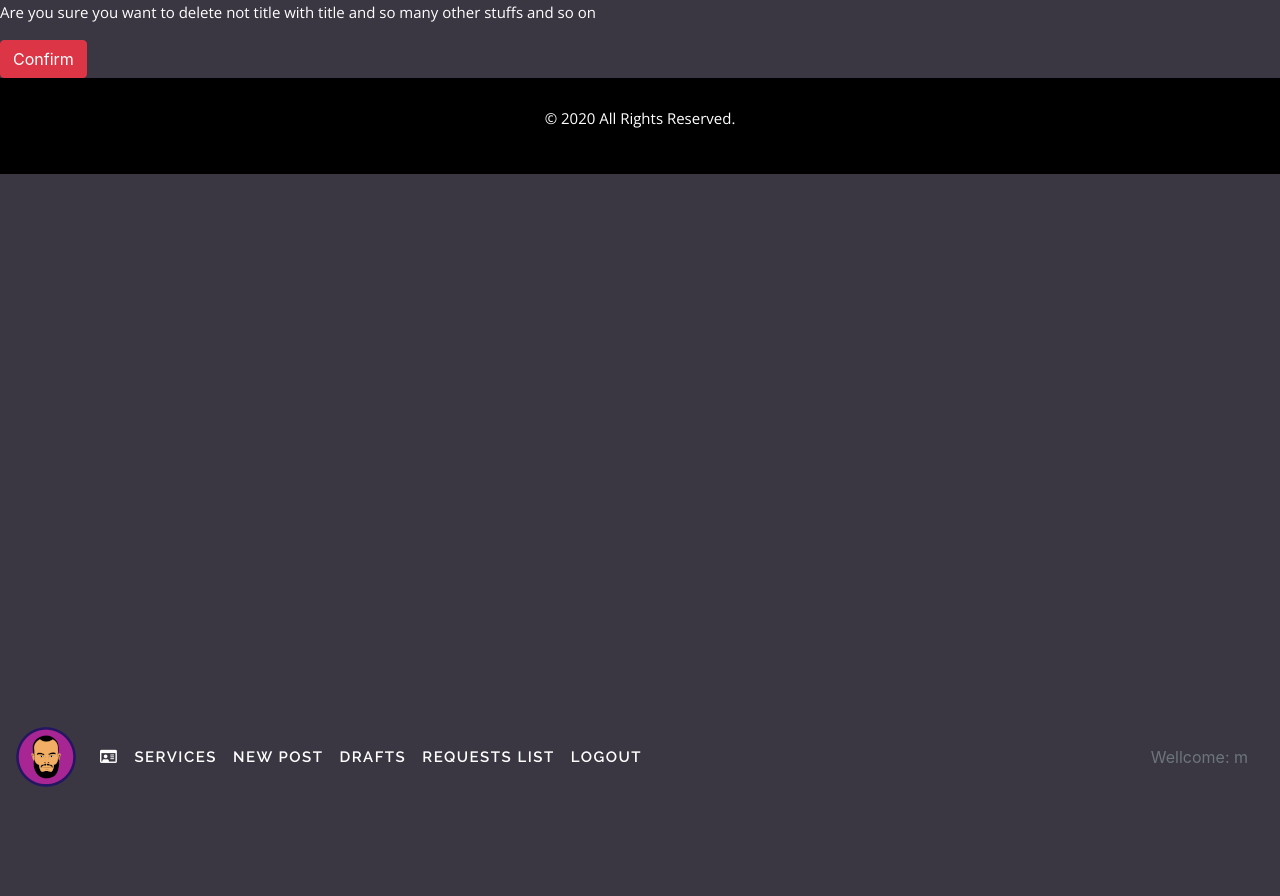
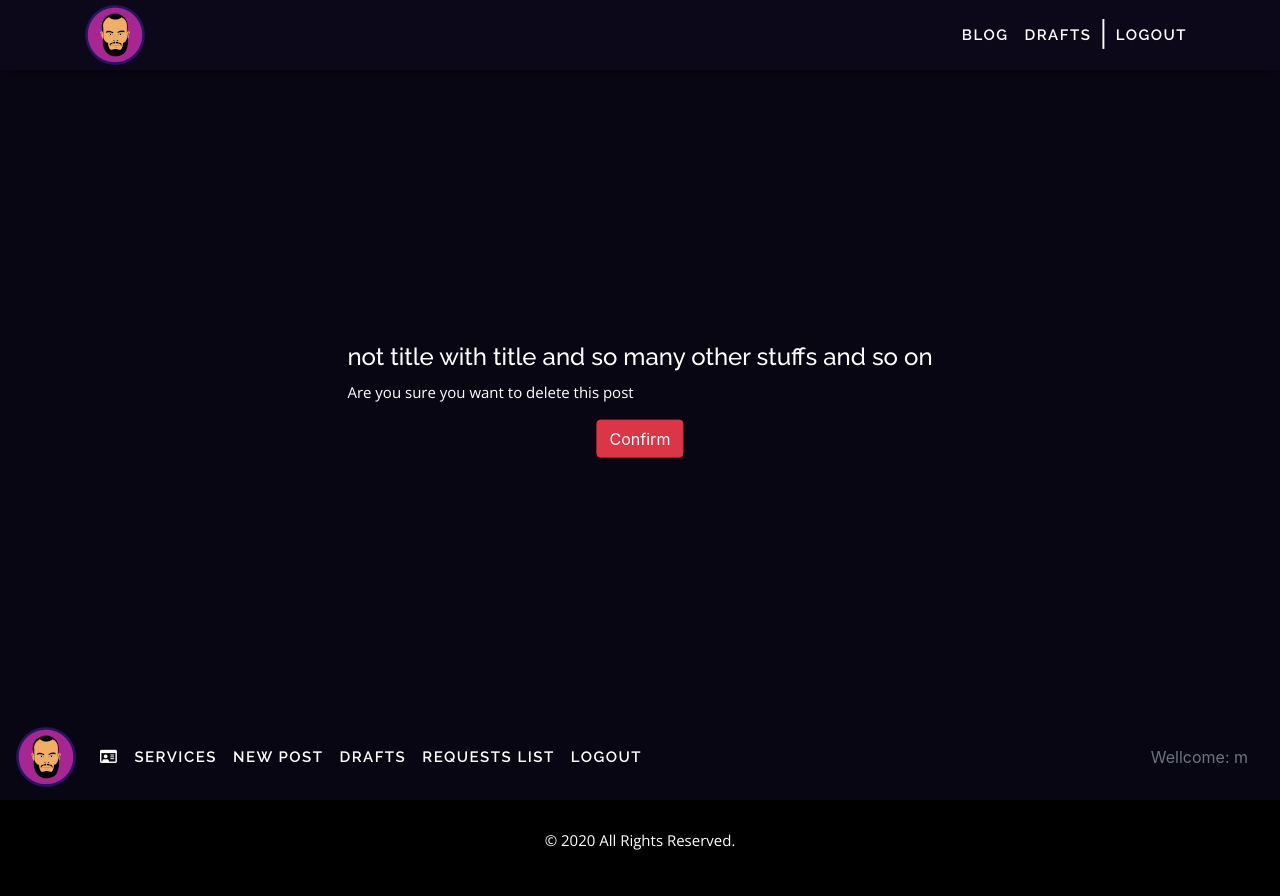
Before and after one commit to MHphysicist/my_site, a Django app: page /post/5/delete/ in a window 1280 px wide. Before the commit the page ends 787 px from the top, so only its background shows below. Run offline with Django 3.2, Linux system fonts and the light colour scheme; a user stored in the database is signed in; data comes from the database, SQL or seed files in the repository; both versions use the stored data as it was after the commit; some libraries are stand-ins or nearby versions; some web fonts are replaced.

Commit message:
Changes commit for origin push

```diff
--- a/blog_app/templates/blog_app/about.html
+++ b/blog_app/templates/blog_app/about.html
@@ -86,7 +86,7 @@
     <!-- About 01 -->
     <div id="about-01">
 
-        <div class="content-box-md">
+        <div class="content-box-sm">
 
             <div class="container">
 
--- a/blog_app/templates/blog_app/post_confirm_delete.html
+++ b/blog_app/templates/blog_app/post_confirm_delete.html
@@ -1,8 +1,48 @@
 {% extends "blog_app/base.html" %}
 {% block body_block %}
-  <form method="POST">
+{% load static %}
+<!-- Header -->
+<header>
+  <nav id="postlist-nav" class="navbar fixed-top nav-on-scroll navbar-expand-md">
+      <div class="container">
+          <span id="mobile-nav-open-btn">&#9776;</span>
+          <a href="{% url 'about' %}" class="navbar-brand">
+              <img src="{% static 'images/logo/my-logo.png' %}" alt="logo">
+          </a>
+
+          <!-- menu -->
+          <div class="collapse navbar-collapse justify-content-end">
+              <ul class="nav navbar-nav">
+                  <li><a href="{% url 'post_list' %}" class="nav-link">Blog</a></li>
+                      <li><a href="{% url 'draft_list' %}" class="nav-link">Drafts</a></li>
+                      <li style="font-size: 25px;"> | </li>
+                      <li><a href="{% url 'logout' %}" class="nav-link">Logout</a></li>
+              </ul>
+          </div>
+
+          <div id="mobile-nav">
+              <!-- Mobile Menu Close Button -->
+              <span id="mobile-nav-close-btn">&times;</span>
+              <div id="mobile-nav-content">
+                <ul class="nav navbar-nav">
+                  <li><a href="{% url 'post_list' %}" class="nav-link">Blog</a></li>
+                      <li><a href="{% url 'draft_list' %}" class="nav-link">Drafts</a></li>
+                      <li style="font-size: 25px;">-------------</li>
+                      <li><a href="{% url 'logout' %}" class="nav-link">Logout</a></li>
+              </ul>
+              </div>
+          </div>
+      </div>
+
+  </nav>
+</header>
+
+<section id="post-delete-section">
+    <form method="POST">
       {% csrf_token %}
-      <p>Are you sure you want to delete {{ object }}</p>
+      <h4>{{ object }}</h4>
+      <p>Are you sure you want to delete this post</p>
       <input type="submit" class="btn btn-danger" value="Confirm">
   </form>
+</section>
 {% endblock body_block %}
--- a/blog_app/templates/blog_app/post_detail.html
+++ b/blog_app/templates/blog_app/post_detail.html
@@ -17,6 +17,12 @@
               <li style="font-size: 25px;"> | </li>
               <li><a href="#blog-post-details" class="nav-link smooth-scroll">Post</a></li>
               <li><a href="#post-comments" class="nav-link smooth-scroll">Comments</a></li>
+
+              {% if user.is_authenticated %}
+              <li style="font-size: 25px;"> | </li>
+              <li><a href="{% url 'logout' %}" class="nav-link">Logout</a></li>
+              {% endif %}
+
           </ul>
           </div>
 
--- a/static/css/main.css
+++ b/static/css/main.css
@@ -1107,3 +1107,21 @@ ul.navbar-nav > li > a.active {
     left: 50%;
     transform: translate3d(-50%, -50%, 0);
 }
+
+/*=================================
+===================================
+    post delete section
+===================================
+=================================*/
+#post-delete-section {
+    min-height: 100%;
+}
+
+#post-delete-section form {
+    position: absolute;
+    top: 50%;
+    left: 50%;
+    transform: translate3d(-50%, -50%, 0);
+    text-align: center;
+    align-content: center;
+}
```
Also changed, not shown: blog_app/templates/blog_app/post_list.html (+8 -0 lines), db.sqlite3.
